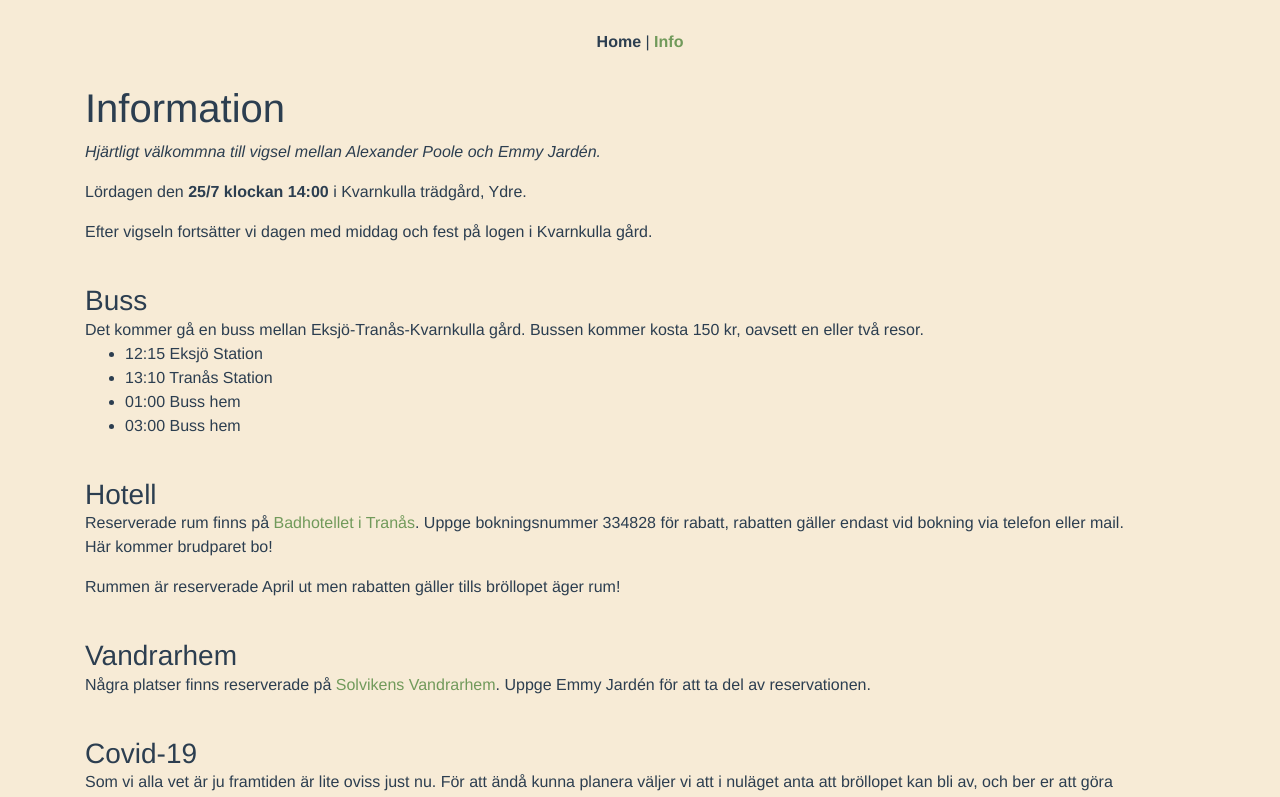
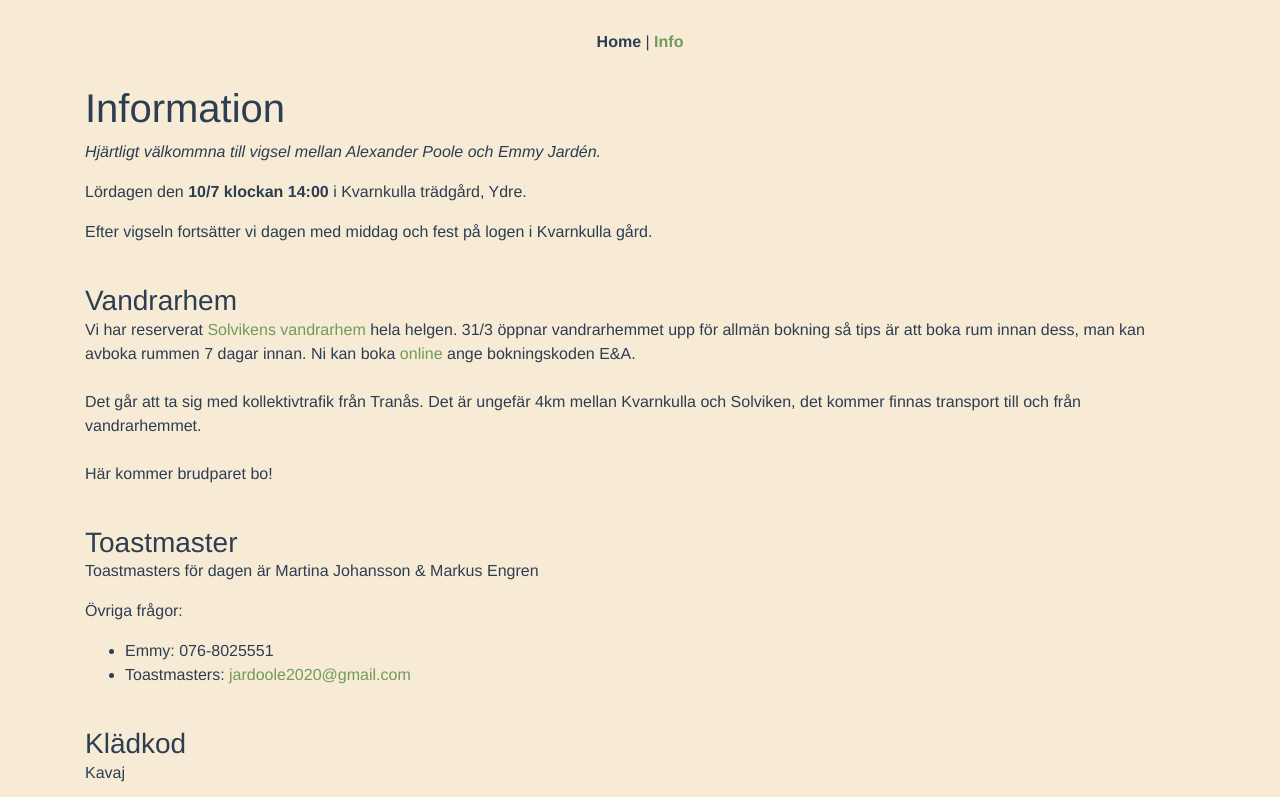
Before and after one commit to owodunni/jardoole, a Vue app: page /info in a window 1280 px wide. Shown: the top 797 px of the page. Built offline with nearby package versions, Linux system fonts and the light colour scheme.

Commit message:
Update website for new wedding date

```diff
--- a/src/components/CountDown.vue
+++ b/src/components/CountDown.vue
@@ -21,7 +21,7 @@ function time () {
 
 @Component
 export default class CountDown extends Vue {
-  @Prop({ default: Date.parse('25 JUL 2020 12:00:00 UTC') }) readonly deadline!: number;
+  @Prop({ default: Date.parse('10 JUL 2021 12:00:00 UTC') }) readonly deadline!: number;
 
   private date: number = 0
   private interval: any = null
--- a/src/components/Home.vue
+++ b/src/components/Home.vue
@@ -11,12 +11,6 @@
         role="button"
         aria-pressed="true"
       >Anmälan</a>
-      <a
-        href="https://docs.google.com/forms/d/e/1FAIpQLScPkzmdPpw2Q9F6N_hgxQaQ3QJtveSZtNNxB1K7u6uQr_NWjA/viewform?usp=sf_link"
-        class="btn btn-outline-secondary btn-lg"
-        role="button"
-        aria-pressed="true"
-      >Anmäl buss</a>
       <a
         href="https://docs.google.com/forms/d/e/1FAIpQLScfkZ9HtlBDGyEgEl7hL4HdrQbHXkBCbAbtGXdryWZpILiI9w/viewform?usp=sf_link"
         class="btn btn-outline-secondary btn-lg"
--- a/src/views/Info.vue
+++ b/src/views/Info.vue
@@ -6,40 +6,28 @@
       <p>
         <i>Hjärtligt välkommna till vigsel mellan Alexander Poole och Emmy Jardén.</i></p>
         <p>Lördagen den
-        <b>25/7 klockan 14:00</b> i Kvarnkulla trädgård, Ydre.</p>
+        <b>10/7 klockan 14:00</b> i Kvarnkulla trädgård, Ydre.</p>
         <p>Efter vigseln fortsätter
         vi dagen med middag och fest på logen i Kvarnkulla gård.
       </p>
 
-      <h3>Buss</h3>
-      <p>Det kommer gå en buss mellan Eksjö-Tranås-Kvarnkulla gård. Bussen kommer kosta 150 kr, oavsett en eller två resor.
-      <ul>
-        <li>12:15 Eksjö Station</li>
-        <li>13:10 Tranås Station</li>
-        <li>01:00 Buss hem</li>
-        <li>03:00 Buss hem</li>
-      </ul>
-      <h3>Hotell</h3>
+      <h3>Vandrarhem</h3>
       <p>
-        Reserverade rum finns på
-        <a class="link" href="https://badhotellet.com">Badhotellet i Tranås</a>. Uppge bokningsnummer 334828 för rabatt, rabatten gäller endast vid bokning via telefon eller mail.<br>
-         Här kommer brudparet bo!
+        Vi har reserverat
+        <a class="link" href="https://www.solviken.nu/">Solvikens vandrarhem</a> hela helgen.
+        31/3 öppnar vandrarhemmet upp för allmän bokning så tips är att boka rum innan dess,
+        man kan avboka rummen 7 dagar innan.
+        Ni kan boka <a class="link" href="https://solviken.nu/priser-och-bokning/">online</a>
+        ange bokningskoden E&A.<br><br>
+
+        Det går att ta sig med kollektivtrafik från Tranås. Det är ungefär 4km mellan
+        Kvarnkulla och Solviken, det kommer finnas transport till och från vandrarhemmet.<br><br>
+        Här kommer brudparet bo!
       </p>
-      <p>Rummen är reserverade April ut men rabatten gäller tills bröllopet äger rum!</p>
-
-      <h3>Vandrarhem</h3>
-      Några platser finns reserverade på <a class="link" href="https://www.solviken.nu">Solvikens Vandrarhem</a>. Uppge Emmy Jardén för att ta del av reservationen.
-
-      <h3> Covid-19</h3>
-      <p>Som vi alla vet är ju framtiden är lite oviss just nu. För att ändå kunna planera väljer vi att i nuläget anta att bröllopet kan bli av,
-       och ber er att göra detsamma.
-       </p>
-
-       <p>Vi hör av oss vid förändringar</p>
 
       <h3>Toastmaster</h3>
       <p>
-        Toastmasters för dagen är Josefine Norlander, Martina
+        Toastmasters för dagen är Martina
         Johansson &amp; Markus Engren
       </p>
       <p>Övriga frågor:</p>
```
